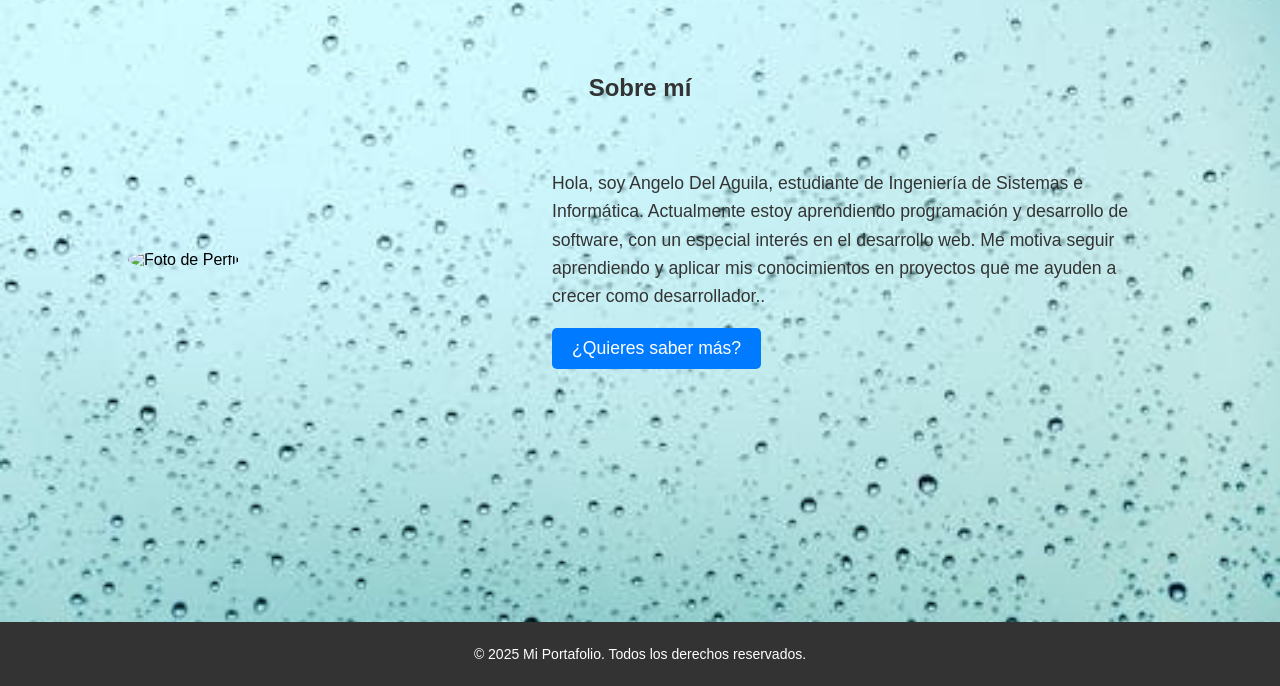
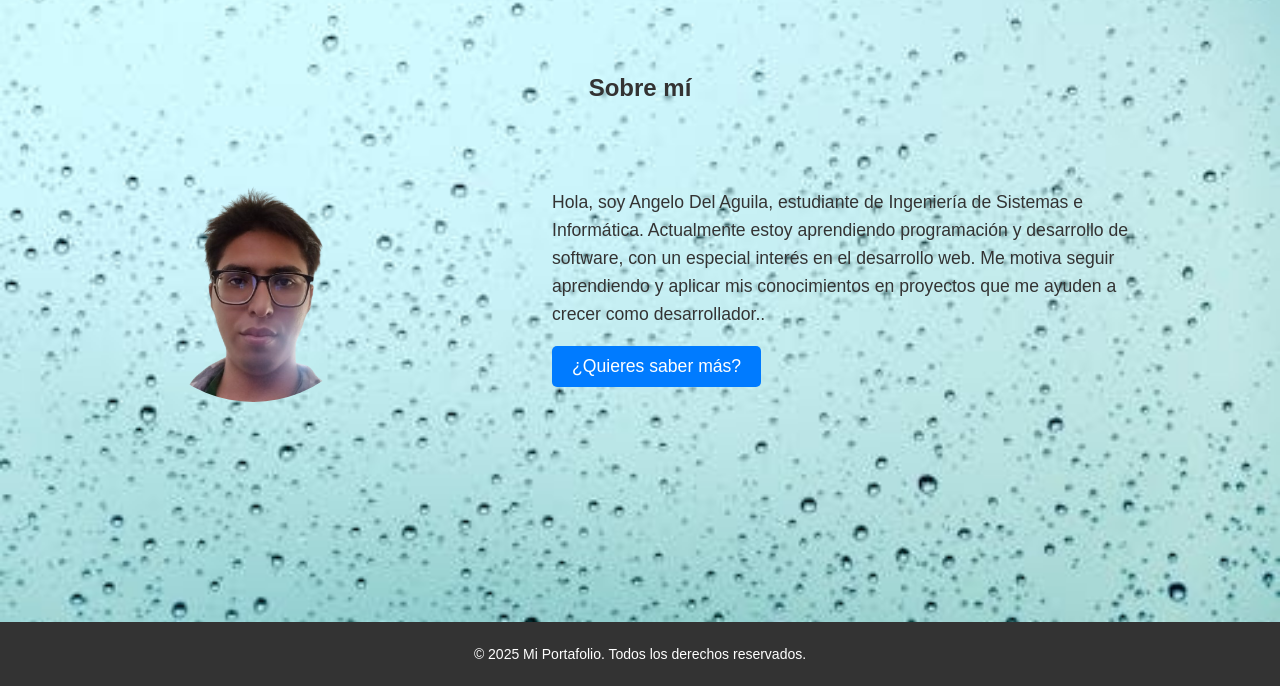
Before and after one commit to AngeloDelAguila/Portfolio, a plain HTML site: page index.html in a window 1280 px wide. Shown: the part 114-800 px from the top of the page. Drawn offline with Linux system fonts and the light colour scheme.

Commit message:
cambio foto

```diff
--- a/index.html
+++ b/index.html
@@ -27,7 +27,7 @@
             <h2>Sobre mí</h2>
             <div class="about-content">
                 <div class="about-photo">
-                    <img src="assets/Imagenes/Angelo foto.jpg" alt="Foto de Perfil">
+                    <img src="assets/Imagenes/face12.png" alt="Foto de Perfil">
                 </div>
                 <div class="about-description">
                     <p>Hola, soy Angelo Del Aguila, estudiante de Ingeniería de Sistemas e Informática.
```
Also changed, not shown: assets/Imagenes/face12.png (added).
